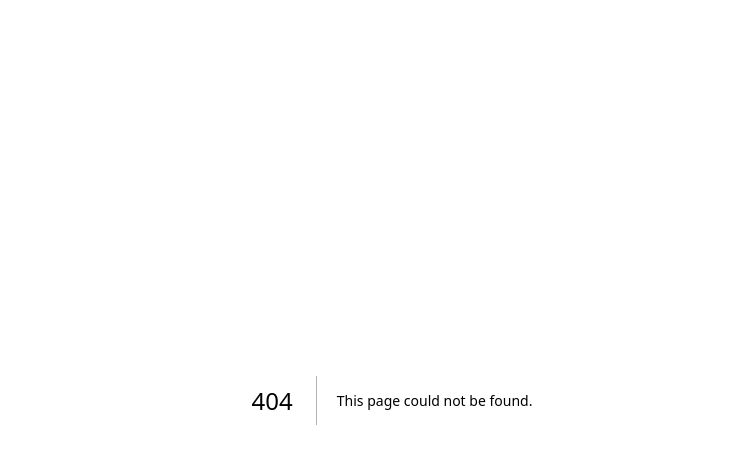
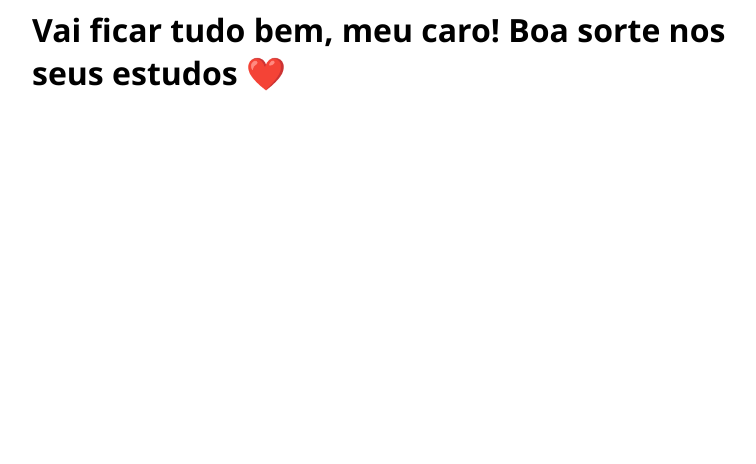
Before and after one commit to Diowgo/clone-tabnews, a Next.js app: page /rick in a window 1280 px wide. Before the commit this address had no page. Shown: the top 464 px of the page, without its empty margins (248-1004 px from the left). Built offline with nearby package versions, Linux system fonts and the light colour scheme.

Commit message:
Adicionando mensagem pro Rick

```diff
--- /dev/null
+++ b/pages/rick.js
@@ -0,0 +1,9 @@
+import styles from "../styles.module.css";
+
+export default function Mensagem() {
+  return (
+    <h1 className={styles.centro}>
+      Vai ficar tudo bem, meu caro! Boa sorte nos seus estudos ❤️
+    </h1>
+  );
+}
```
Also changed, not shown: components/component.js (deleted, +0 -15 lines).
